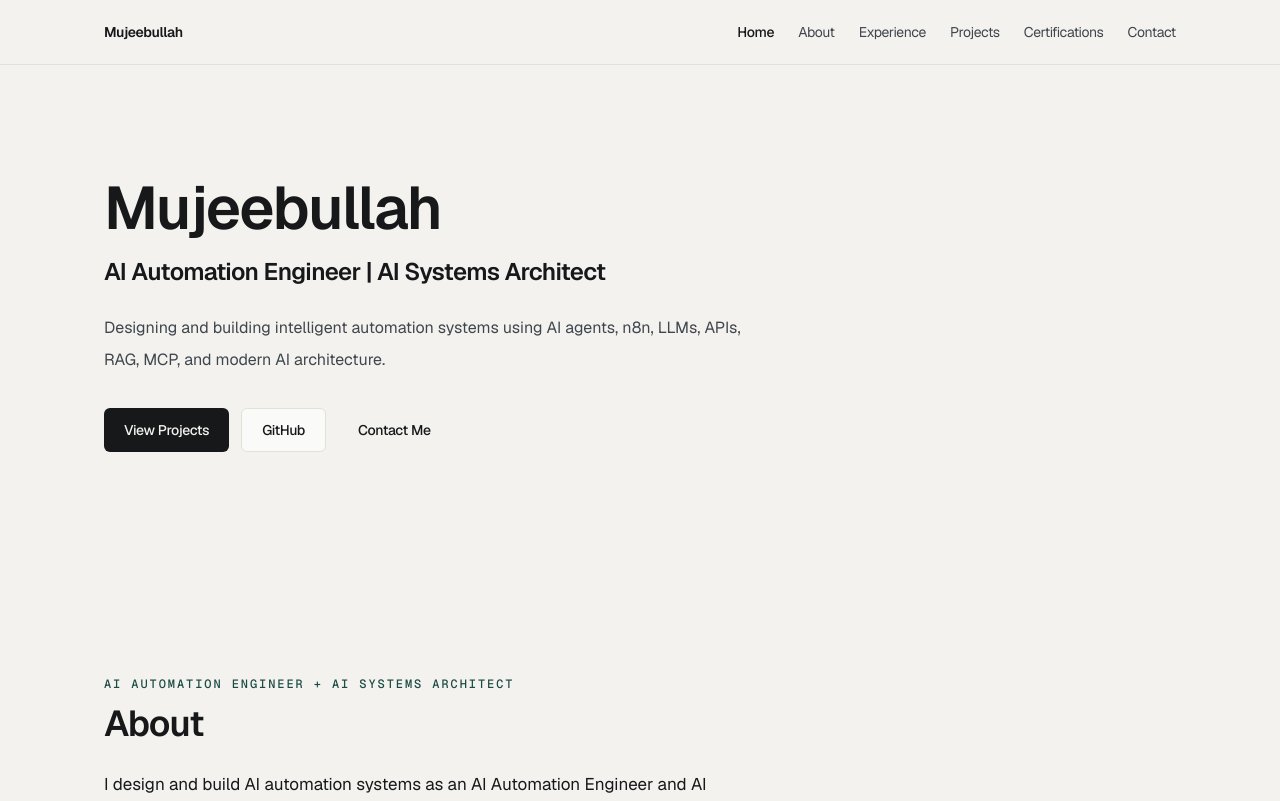
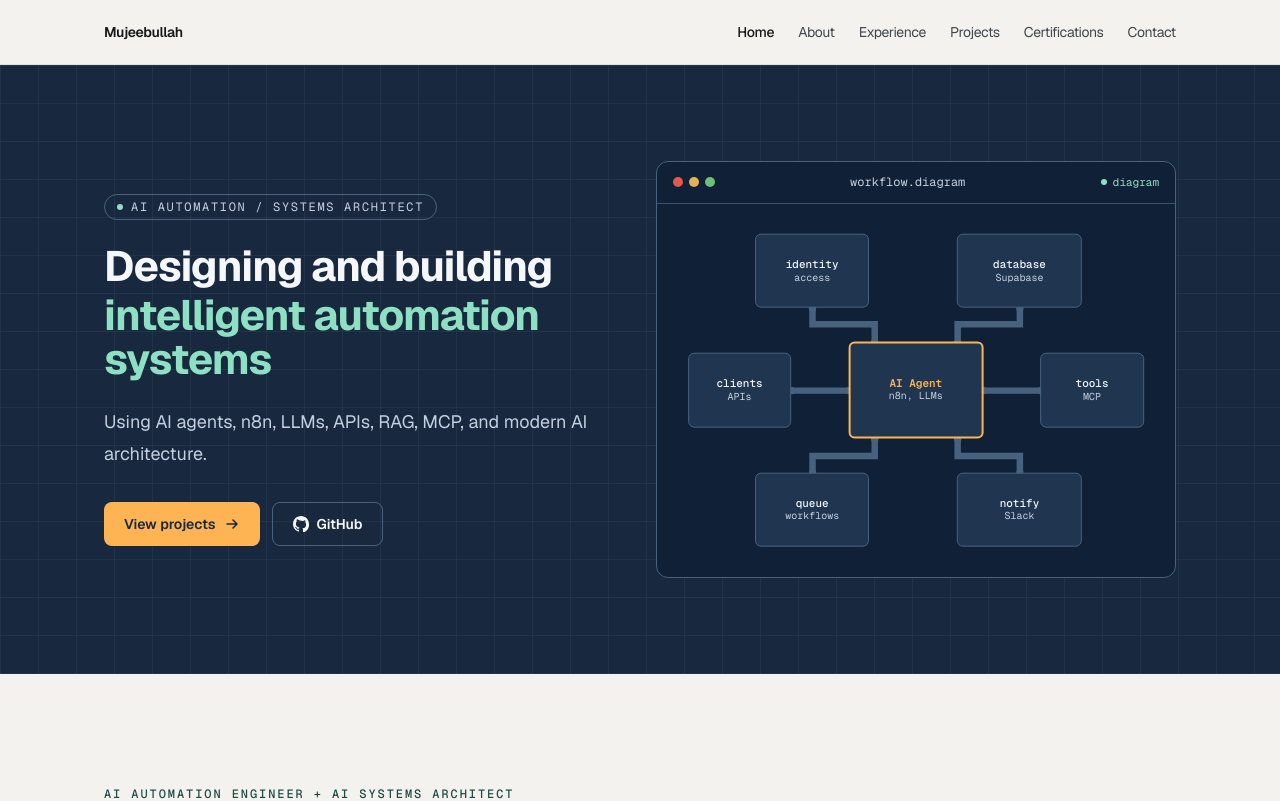
Before and after one commit to mujeebullahkalhoro/ai-automation-portfolio, a Next.js app: page / in a window 1280 px wide. Shown: the top 801 px of the page. Built offline with nearby package versions, Linux system fonts and the light colour scheme.

Commit message:
feat: recreate technical grid hero design

```diff
--- a/src/app/globals.css
+++ b/src/app/globals.css
@@ -55,6 +55,10 @@ body {
   outline-offset: 3px;
 }
 
+#home :focus-visible {
+  outline-color: #8de0c1;
+}
+
 @media (prefers-reduced-motion: reduce) {
   html {
     scroll-behavior: auto;
--- a/src/app/page.tsx
+++ b/src/app/page.tsx
@@ -22,8 +22,9 @@ export const metadata: Metadata = {
 
 export default function Home() {
   return (
-    <Container as="main" className="flex flex-1 flex-col">
+    <main className="flex flex-1 flex-col">
       <Hero />
+      <Container className="flex flex-1 flex-col">
         <About />
         <Skills />
         <ExperienceTimeline />
@@ -39,5 +40,6 @@ export default function Home() {
         <Certifications />
         <Contact />
       </Container>
+    </main>
   );
 }
--- /dev/null
+++ b/src/components/hero/architecture-diagram.tsx
@@ -0,0 +1,162 @@
+const nodes = [
+  {
+    id: "clients",
+    title: "clients",
+    detail: "APIs",
+    x: "16%",
+    y: "50%",
+    w: "20%",
+    h: "20%",
+  },
+  {
+    id: "identity",
+    title: "identity",
+    detail: "access",
+    x: "30%",
+    y: "18%",
+    w: "22%",
+    h: "20%",
+  },
+  {
+    id: "agent",
+    title: "AI Agent",
+    detail: "n8n, LLMs",
+    x: "50%",
+    y: "50%",
+    w: "26%",
+    h: "26%",
+    active: true,
+  },
+  {
+    id: "database",
+    title: "database",
+    detail: "Supabase",
+    x: "70%",
+    y: "18%",
+    w: "24%",
+    h: "20%",
+  },
+  {
+    id: "tools",
+    title: "tools",
+    detail: "MCP",
+    x: "84%",
+    y: "50%",
+    w: "20%",
+    h: "20%",
+  },
+  {
+    id: "queue",
+    title: "queue",
+    detail: "workflows",
+    x: "30%",
+    y: "82%",
+    w: "22%",
+    h: "20%",
+  },
+  {
+    id: "notify",
+    title: "notify",
+    detail: "Slack",
+    x: "70%",
+    y: "82%",
+    w: "24%",
+    h: "20%",
+  },
+] as const;
+
+const connectors = [
+  "M26 36 H37",
+  "M30 20.16 V23.2 H42 V26.64",
+  "M70 20.16 V23.2 H58 V26.64",
+  "M63 36 H74",
+  "M42 45.36 V48.6 H30 V51.84",
+  "M58 45.36 V48.6 H70 V51.84",
+];
+
+const joints = [
+  [26, 36],
+  [37, 36],
+  [30, 20.16],
+  [42, 26.64],
+  [70, 20.16],
+  [58, 26.64],
+  [63, 36],
+  [74, 36],
+  [42, 45.36],
+  [30, 51.84],
+  [58, 45.36],
+  [70, 51.84],
+];
+
+export function ArchitectureDiagram() {
+  return (
+    <figure
+      aria-hidden="true"
+      className="w-full min-w-0 rounded-xl border border-[#47627F] bg-[#102137]"
+    >
+      <div className="flex items-center gap-3 border-b border-[#47627F]/80 px-4 py-3">
+        <span className="flex shrink-0 items-center gap-1.5">
+          <span className="size-2.5 rounded-full bg-[#E15A4A]" />
+          <span className="size-2.5 rounded-full bg-[#E2B15A]" />
+          <span className="size-2.5 rounded-full bg-[#6FBE7A]" />
+        </span>
+        <span className="min-w-0 flex-1 truncate text-center font-mono text-xs text-[#C5D0DF]">
+          workflow.diagram
+        </span>
+        <span className="flex shrink-0 items-center gap-1.5 font-mono text-[11px] text-[#8DE0C1]">
+          <span className="size-1.5 rounded-full bg-[#8DE0C1]" />
+          diagram
+        </span>
+      </div>
+      <div className="relative aspect-[100/72] w-full">
+        <svg
+          className="absolute inset-0 h-full w-full"
+          viewBox="0 0 100 72"
+          preserveAspectRatio="none"
+          aria-hidden="true"
+        >
+          <g
+            fill="none"
+            stroke="#47627F"
+            strokeWidth="1.25"
+            vectorEffect="non-scaling-stroke"
+          >
+            {connectors.map((d) => (
+              <path key={d} d={d} />
+            ))}
+          </g>
+          <g fill="#47627F">
+            {joints.map(([cx, cy]) => (
+              <circle key={`${cx}-${cy}`} cx={cx} cy={cy} r="0.7" />
+            ))}
+          </g>
+        </svg>
+        {nodes.map((node) => (
+          <div
+            key={node.id}
+            className={
+              "active" in node && node.active
+                ? "absolute flex -translate-x-1/2 -translate-y-1/2 flex-col items-center justify-center overflow-hidden rounded-md border-2 border-[#FFB454] bg-[#203650] px-1 text-center"
+                : "absolute flex -translate-x-1/2 -translate-y-1/2 flex-col items-center justify-center overflow-hidden rounded-md border border-[#47627F] bg-[#203650] px-1 text-center"
+            }
+            style={{ left: node.x, top: node.y, width: node.w, height: node.h }}
+          >
+            <span
+              className={
+                "active" in node && node.active
+                  ? "max-w-full truncate font-mono text-[10px] leading-tight font-semibold text-[#FFB454] sm:text-[11px]"
+                  : "max-w-full truncate font-mono text-[10px] leading-tight font-medium text-[#F5F7FA] sm:text-[11px]"
+              }
+            >
+              {node.title}
+            </span>
+            <span className="max-w-full truncate font-mono text-[9px] leading-tight text-[#C5D0DF] sm:text-[10px]">
+              {node.detail}
+            </span>
+          </div>
+        ))}
+      </div>
+    </figure>
+  );
+}
--- a/src/components/hero/hero.tsx
+++ b/src/components/hero/hero.tsx
@@ -1,5 +1,29 @@
-import { ButtonLink, Heading, Text, sectionAnchor } from "@/components/ui";
+import { ArchitectureDiagram } from "@/components/hero/architecture-diagram";
+import { Container } from "@/components/ui";
 import { site } from "@/data/site";
+
+function ArrowIcon() {
+  return (
+    <svg viewBox="0 0 16 16" aria-hidden="true" className="h-4 w-4">
+      <path
+        d="M3 8h10M9 4l4 4-4 4"
+        fill="none"
+        stroke="currentColor"
+        strokeWidth="1.6"
+        strokeLinecap="round"
+        strokeLinejoin="round"
+      />
+    </svg>
+  );
+}
+
+function GitHubIcon() {
+  return (
+    <svg viewBox="0 0 16 16" aria-hidden="true" className="h-4 w-4 fill-current">
+      <path d="M8 0C3.58 0 0 3.58 0 8c0 3.54 2.29 6.53 5.47 7.59.4.07.55-.17.55-.38 0-.19-.01-.82-.01-1.49-2.01.37-2.53-.49-2.69-.94-.09-.23-.48-.94-.82-1.13-.28-.15-.68-.52-.01-.53.63-.01 1.08.58 1.23.82.72 1.21 1.87.87 2.33.66.07-.52.28-.87.51-1.07-1.78-.2-3.64-.89-3.64-3.95 0-.87.31-1.59.82-2.15-.08-.2-.36-1.02.08-2.12 0 0 .67-.21 2.2.82A7.68 7.68 0 0 1 8 4.77c.68.003 1.36.092 2 .27 1.53-1.04 2.2-.82 2.2-.82.44 1.1.16 1.92.08 2.12.51.56.82 1.27.82 2.15 0 3.07-1.87 3.75-3.65 3.95.29.25.54.73.54 1.48 0 1.07-.01 1.93-.01 2.2 0 .21.15.46.55.38A8.013 8.013 0 0 0 16 8c0-4.42-3.58-8-8-8z" />
+    </svg>
+  );
+}
 
 export function Hero() {
   return (
@@ -7,33 +31,49 @@ export function Hero() {
       id="home"
       aria-labelledby="home-heading"
       tabIndex={-1}
-      className={`${sectionAnchor} max-w-3xl`}
+      className="bg-[#17283F] bg-[linear-gradient(rgba(210,226,240,0.055)_1px,transparent_1px),linear-gradient(90deg,rgba(210,226,240,0.055)_1px,transparent_1px)] bg-[size:38px_38px] py-16 focus-visible:outline-none sm:py-20 lg:py-24"
     >
-      <Heading id="home-heading" className="max-w-4xl">
-        {site.name}
-      </Heading>
-      <Heading level={2} size={3} className="mt-4 max-w-2xl text-balance">
-        {site.role}
-      </Heading>
-      <Text variant="muted" className="mt-6 max-w-2xl">
-        {site.summary}
-      </Text>
-      <div className="mt-8 flex flex-col gap-3 sm:flex-row sm:flex-wrap">
-        <ButtonLink href="#projects" className="w-full sm:w-auto">
-          View Projects
-        </ButtonLink>
-        <ButtonLink
-          href={site.github}
-          variant="secondary"
-          external
-          className="w-full sm:w-auto"
-        >
-          GitHub
-        </ButtonLink>
-        <ButtonLink href="#contact" variant="ghost" className="w-full sm:w-auto">
-          Contact Me
-        </ButtonLink>
-      </div>
+      <Container className="grid items-center gap-12 lg:grid-cols-[minmax(0,1fr)_minmax(0,1.05fr)] lg:gap-14">
+        <div className="min-w-0">
+          <p className="inline-flex max-w-full items-center gap-2 rounded-full border border-[#47627F] px-3 py-1 font-mono text-[10px] tracking-[0.08em] text-[#C5D0DF] uppercase sm:text-xs sm:tracking-[0.14em]">
+            <span className="size-1.5 shrink-0 rounded-full bg-[#8DE0C1]" />
+            AI Automation / Systems Architect
+          </p>
+          <h1
+            id="home-heading"
+            className="mt-6 max-w-xl text-[2.35rem] leading-[1.05] font-bold tracking-tight text-[#F5F7FA] sm:text-5xl lg:text-[2.65rem]"
+          >
+            <span className="block">Designing and building</span>
+            <span className="mt-1 block text-[#8DE0C1]">
+              intelligent automation systems
+            </span>
+          </h1>
+          <p className="mt-6 max-w-xl text-base leading-7 text-[#C5D0DF] sm:text-lg sm:leading-8">
+            Using AI agents, n8n, LLMs, APIs, RAG, MCP, and modern AI
+            architecture.
+          </p>
+          <div className="mt-8 flex flex-col gap-3 sm:flex-row sm:flex-wrap">
+            <a
+              href="#projects"
+              className="inline-flex h-11 w-full items-center justify-center gap-2 rounded-lg bg-[#FFB454] px-5 text-sm font-semibold text-[#17283F] sm:w-auto"
+            >
+              View projects
+              <ArrowIcon />
+            </a>
+            <a
+              href={site.github}
+              target="_blank"
+              rel="noopener noreferrer"
+              className="inline-flex h-11 w-full items-center justify-center gap-2 rounded-lg border border-[#47627F] bg-transparent px-5 text-sm font-semibold text-[#F5F7FA] sm:w-auto"
+            >
+              <GitHubIcon />
+              GitHub
+              <span className="sr-only"> (opens in a new tab)</span>
+            </a>
+          </div>
+        </div>
+        <ArchitectureDiagram />
+      </Container>
     </section>
   );
 }
```
Lines whose indentation alone changed are shown as unchanged.
